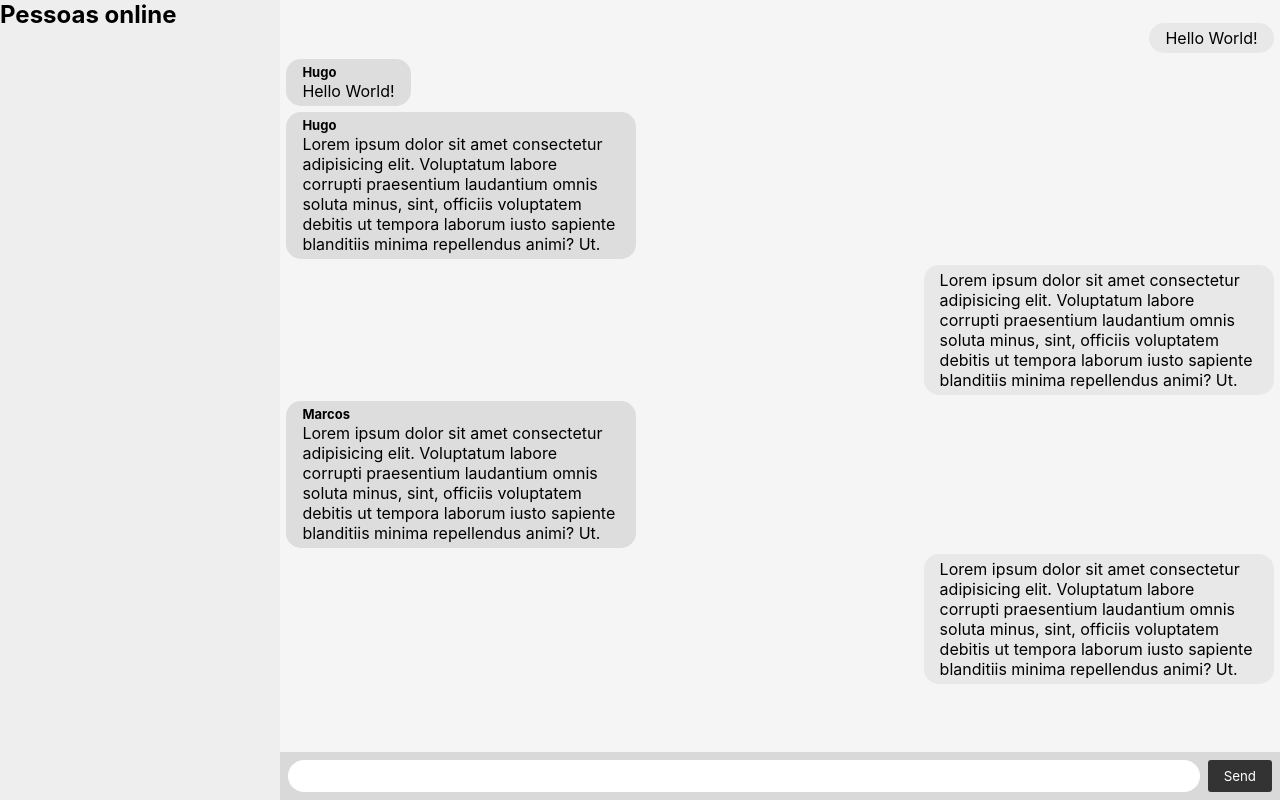
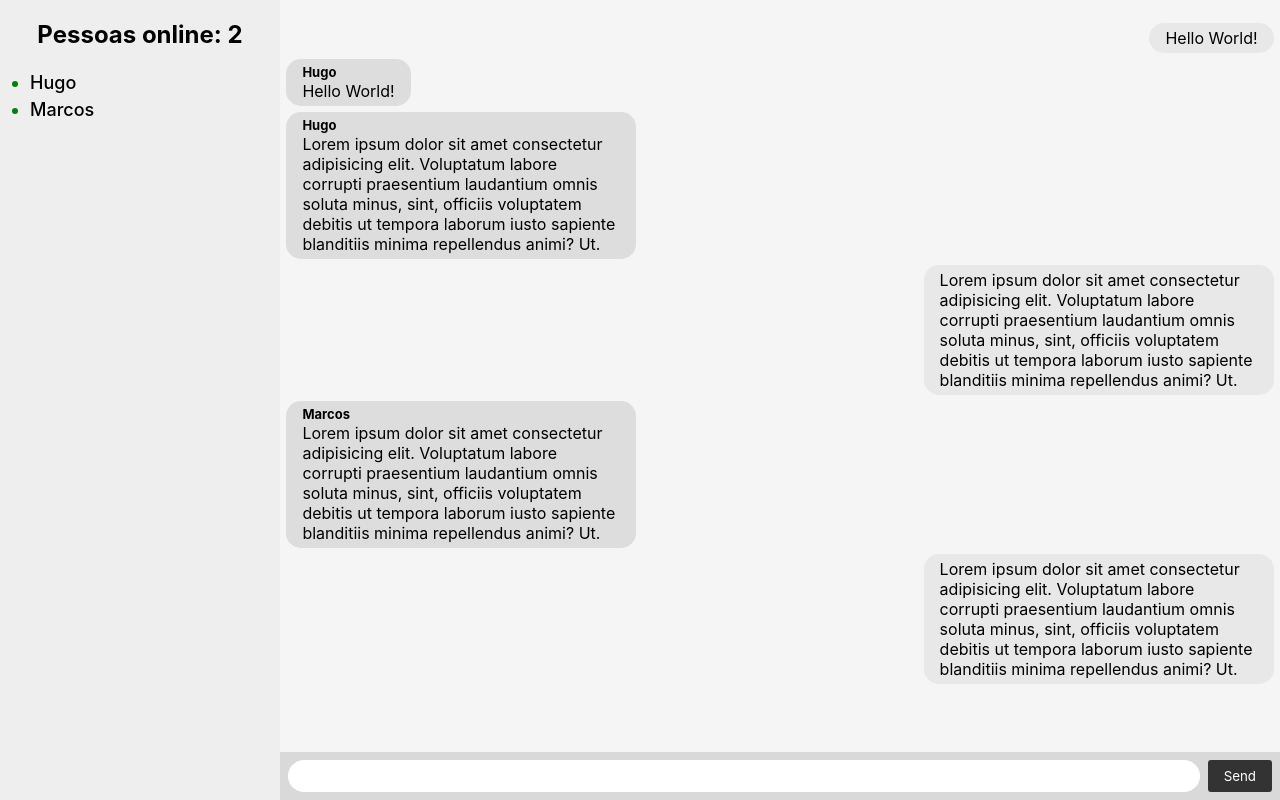
Before and after one commit to FernandoHugo399/chat-with-socket.io, a plain HTML site: page views/index.html in a window 1280 px wide. Drawn offline with nearby package versions, Linux system fonts and the light colour scheme.

Commit message:
Finalizando sidebar

```diff
--- a/public/css/style.css
+++ b/public/css/style.css
@@ -27,6 +27,28 @@ section.sidebar{
     width: 280px;
     height: 100%;
     background-color: #eee;
+    padding: 20px;
+    overflow-x: hidden;
+}
+
+.sidebar .title{
+    width: 100%;
+    text-align: center;
+}
+
+.sidebar ul{
+    padding: 20px 0 0 10px;
+}
+
+.sidebar ul li{
+    color: green;
+    padding: 3px 0;
+    font-weight: 500;
+    font-size: 18px;
+}
+
+.sidebar ul li p{
+    color: black;
 }
 
 /************/
--- a/views/index.html
+++ b/views/index.html
@@ -16,7 +16,11 @@
     <body>
         <main>
             <section class="sidebar">
-                <div class="title"><h2>Pessoas online</h2></div>
+                <div class="title"><h2>Pessoas online: 2</h2></div>
+                <ul class="list-pessoas">
+                    <li><p>Hugo</p></li>
+                    <li><p>Marcos</p></li>
+                </ul>
             </section> <!-- sidebar -->
 
             <section class="content">
```
